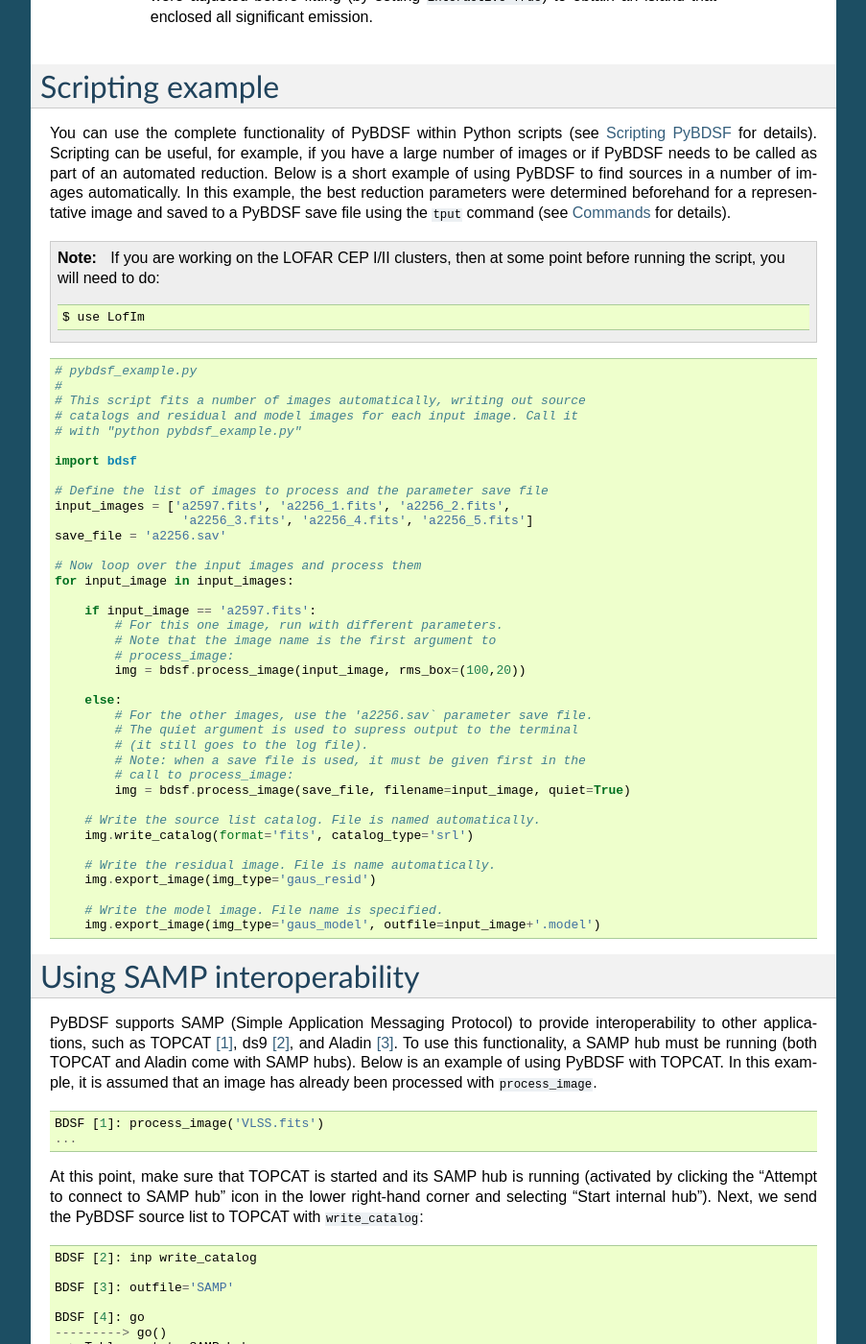
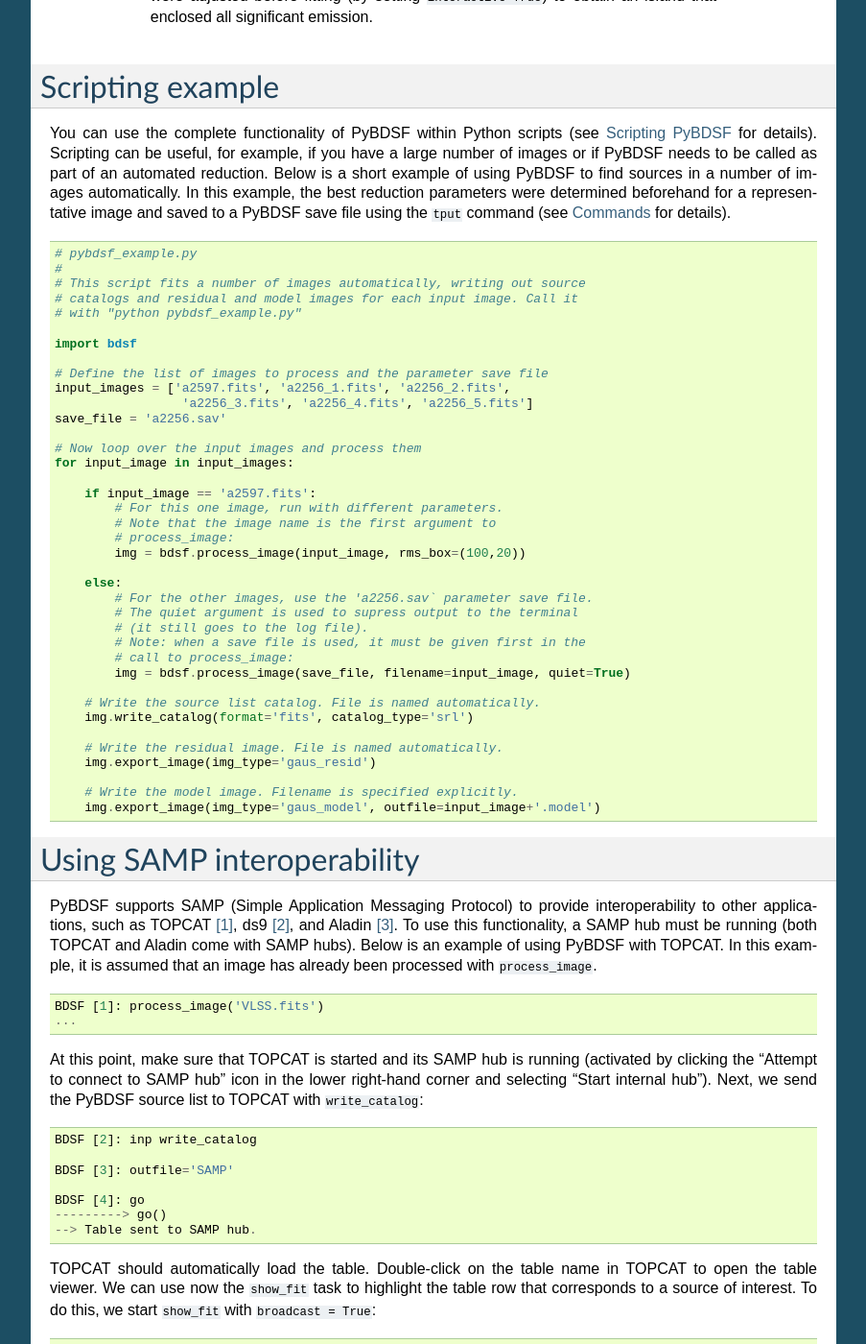
Before and after one commit to lofar-astron/PyBDSF, a Sphinx documentation site: the page built from doc/source/examples.rst, in a window 1280 px wide and 1400 px high, scrolled down 7482 px. Shown: the whole window at 96% size, without its empty margins (198-1101 px from the left). Built offline with Sphinx 7.4.7, drawn with Linux system fonts in a browser that asks for light colours; some of the changed text lies outside the part shown.

Commit message:
Tweak text

```diff
--- a/doc/source/examples.rst
+++ b/doc/source/examples.rst
@@ -229,12 +229,6 @@
 -----------------
 You can use the complete functionality of PyBDSF within Python scripts (see :ref:`scripting` for details). Scripting can be useful, for example, if you have a large number of images or if PyBDSF needs to be called as part of an automated reduction. Below is a short example of using PyBDSF to find sources in a number of images automatically. In this example, the best reduction parameters were determined beforehand for a representative image and saved to a PyBDSF save file using the ``tput`` command (see :ref:`commands` for details).
 
-.. note::
-
-     If you are working on the LOFAR CEP I/II clusters, then at some point before running the script, you will need to do::
-
-        $ use LofIm
-
 ::
 
     # pybdsf_example.py
@@ -270,10 +264,10 @@
         # Write the source list catalog. File is named automatically.
         img.write_catalog(format='fits', catalog_type='srl')
 
-        # Write the residual image. File is name automatically.
+        # Write the residual image. File is named automatically.
         img.export_image(img_type='gaus_resid')
 
-        # Write the model image. File name is specified.
+        # Write the model image. Filename is specified explicitly.
         img.export_image(img_type='gaus_model', outfile=input_image+'.model')
 
 
--- a/doc/source/scripting.rst
+++ b/doc/source/scripting.rst
@@ -9,12 +9,6 @@
     import bdsf
 
 inside your script.
-
-.. note::
-
-     If you are working on the LOFAR CEP I/II clusters, then at some point before running the script, you will need to do::
-
-        $ use LofIm
 
 Processing may then be done using ``process_image()`` as follows::
 
--- a/doc/source/whats_new.rst
+++ b/doc/source/whats_new.rst
@@ -4,7 +4,7 @@
 What's New
 **********
 
-Version 1.9.0 (2019/03/25)):
+Version 1.9.0 (2019/03/25):
 
     * Add support for Python 3
 
```
Also changed, not shown: other parts of doc/source/examples.rst (+1 -1 lines), doc/source/context.rst (+2 -2 lines).
